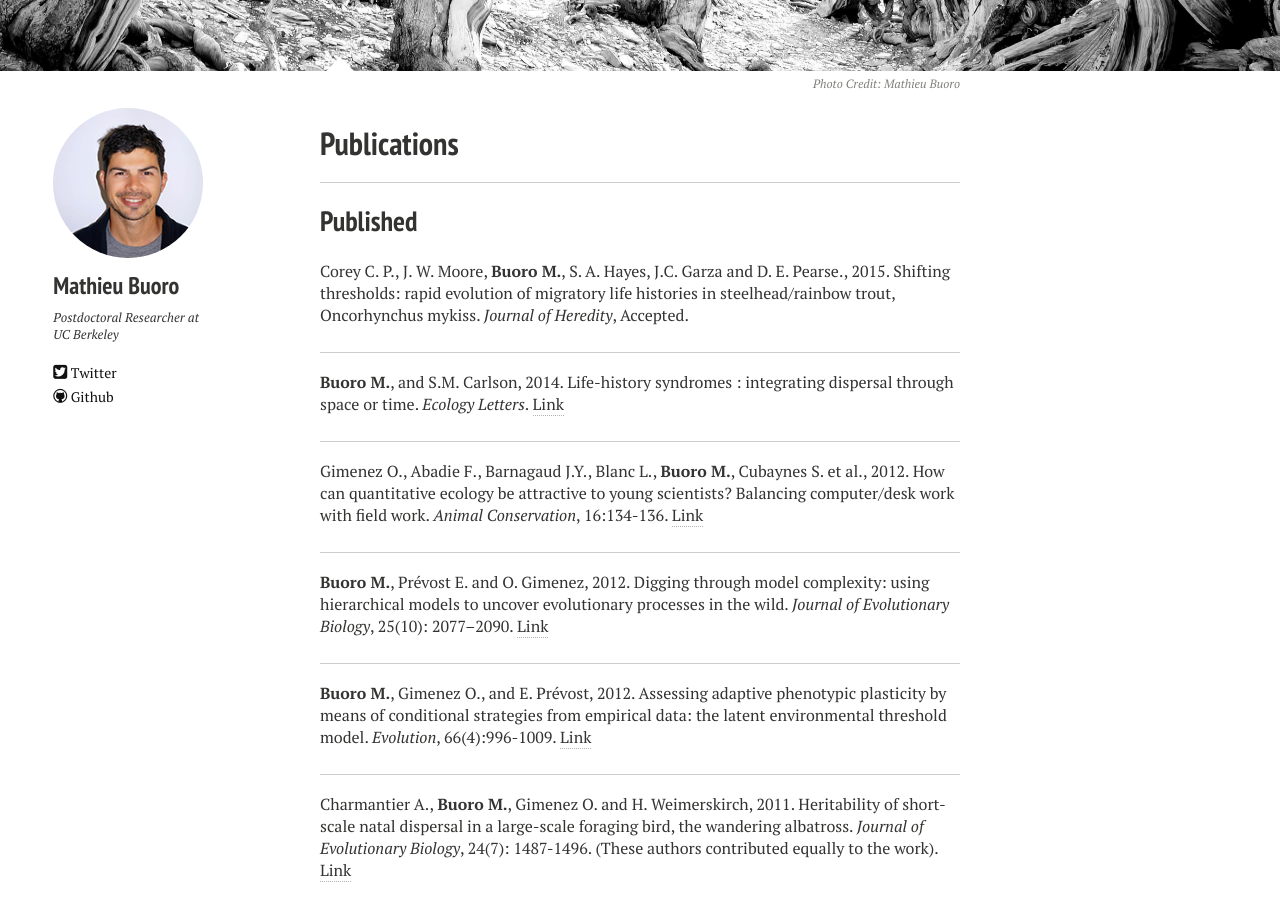
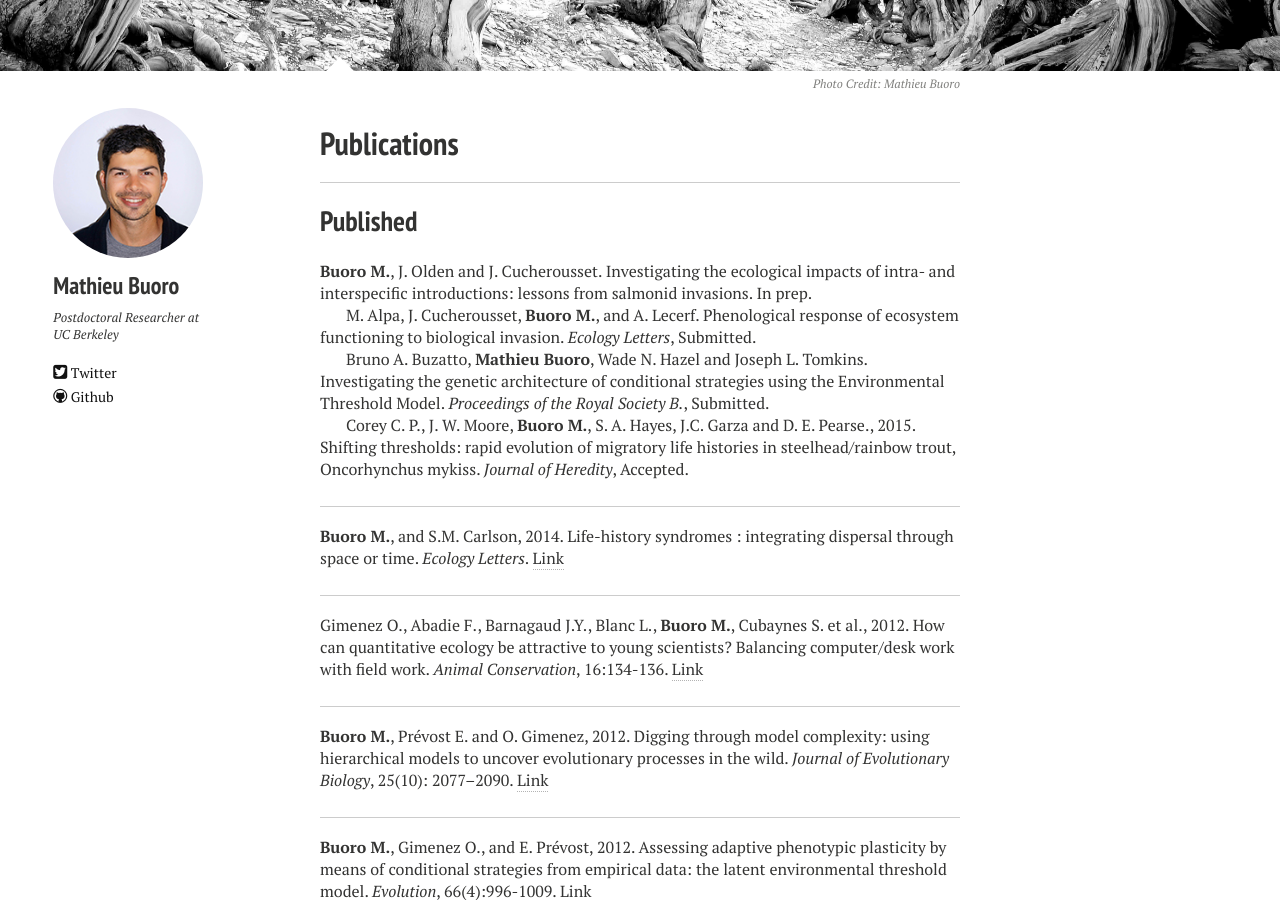
Before and after one commit to matbuoro/matbuoro.github.io, a Jekyll site: the page built from Publications.md, in a window 1280 px wide and 900 px high, scrolled down 384 px. Built offline with Jekyll 4.4.1, drawn with Linux system fonts in a browser that asks for light colours; nearby versions of some CDN libraries.

Commit message:
update publication list

```diff
--- a/Publications.md
+++ b/Publications.md
@@ -17,7 +17,11 @@ ___
 
 ## Published
 
+**Buoro M.**, J. Olden and J. Cucherousset. Investigating the ecological impacts of intra- and interspecific introductions: lessons from salmonid invasions. In prep.
 
+M. Alpa, J. Cucherousset, **Buoro M.**, and A. Lecerf. Phenological response of ecosystem functioning to biological invasion. *Ecology Letters*, Submitted.
+
+Bruno A. Buzatto, **Mathieu Buoro**, Wade N. Hazel and Joseph L. Tomkins. Investigating the genetic architecture of conditional strategies using the Environmental Threshold Model. *Proceedings of the Royal Society B.*, Submitted.
 
 Corey C. P., J. W. Moore, **Buoro M.**, S. A. Hayes, J.C. Garza and D. E. Pearse., 2015. Shifting thresholds: rapid evolution of migratory life histories in steelhead/rainbow trout, Oncorhynchus mykiss. *Journal of Heredity*, Accepted.
 
```
